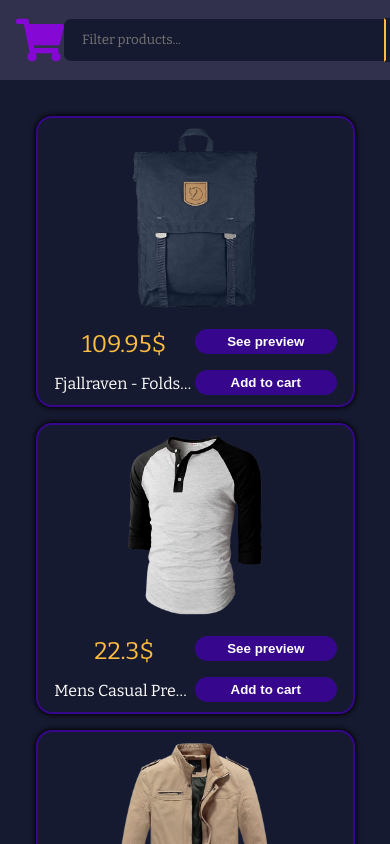
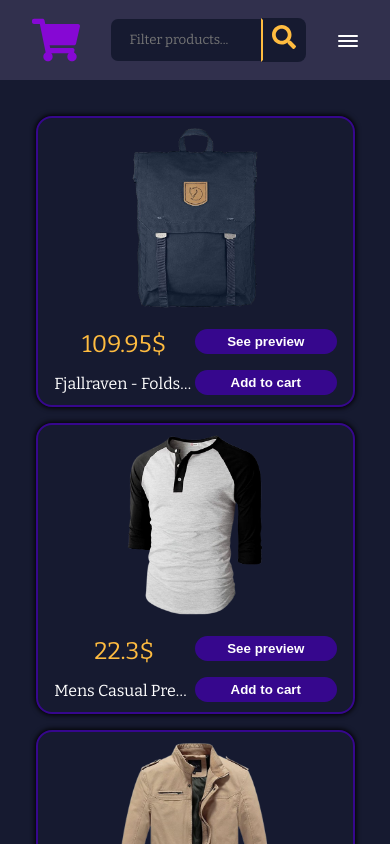
Before and after one commit to Eckry/store-app, a React (Vite) app: page / in a window 390 px wide. Shown: the top 844 px of the page. Built offline with nearby package versions, Linux system fonts and the light colour scheme.

Commit message:
add responsive width to title filter

```diff
--- a/src/components/styles/Header.css
+++ b/src/components/styles/Header.css
@@ -38,7 +38,7 @@
   color: var(--highlight-brighty-color-two);
   border: solid var(--primary-color);
   border-width: 2px 0 2px 2px;
-  transition: 0.25s ease-in-out;
+  transition: border 0.25s ease-in-out;
 }
 
 .text-filter:focus {
@@ -57,7 +57,7 @@
   border: solid var(--primary-color);
   border-width: 2px 2px 2px;
   border-left: 2px solid var(--highlight-color-two);
-  transition: 0.25s ease-in-out;
+  transition: border 0.25s ease-in-out;
   border-radius: 0 8px 8px 0;
 }
 
@@ -139,3 +139,16 @@
     background-color: var(--secondary-transparent-color);
   }
 }
+
+
+@media(max-width:600px){
+  .text-filter{
+    width: 200px;
+  }
+}
+
+@media(max-width:400px){
+  .text-filter{
+    width: 150px;
+  }
+}
```
